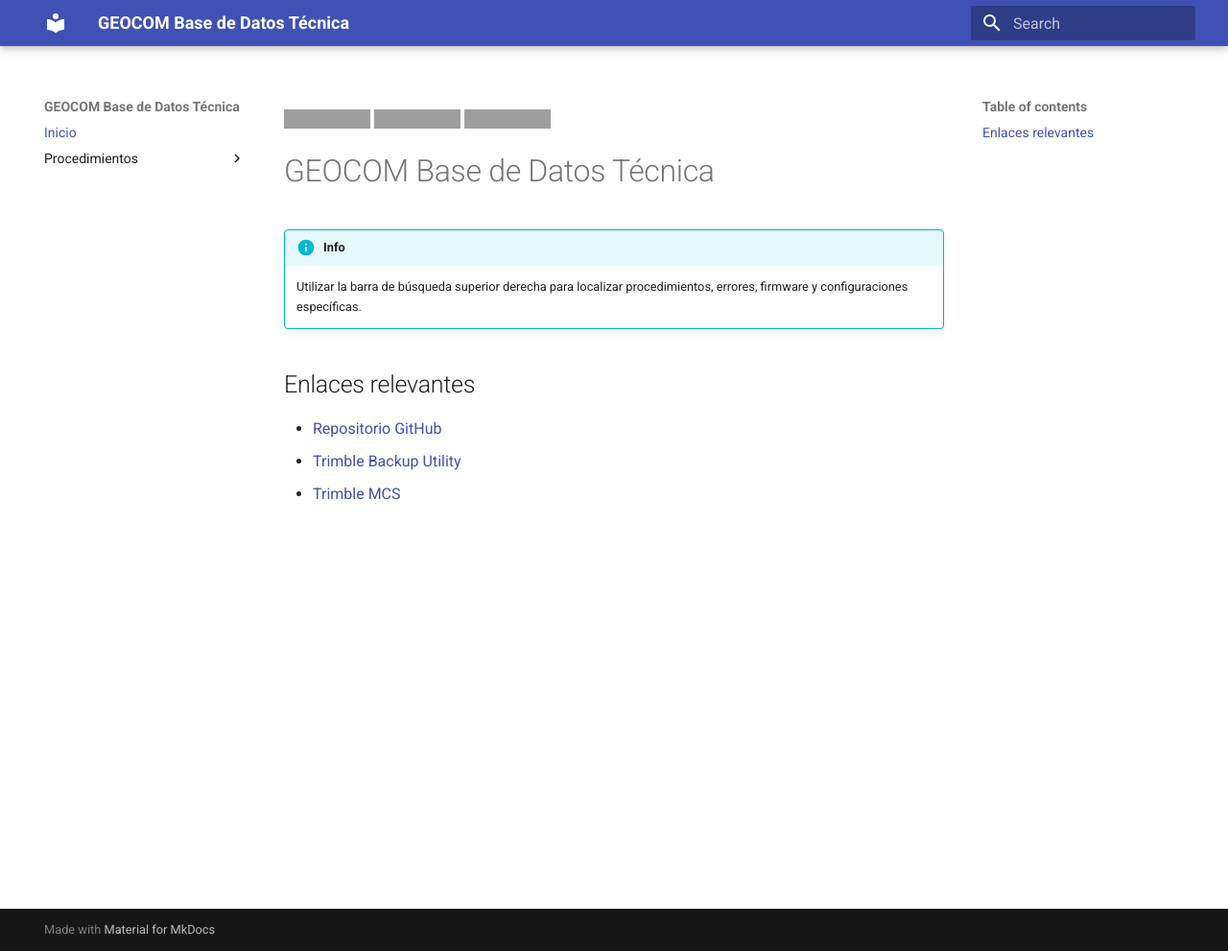
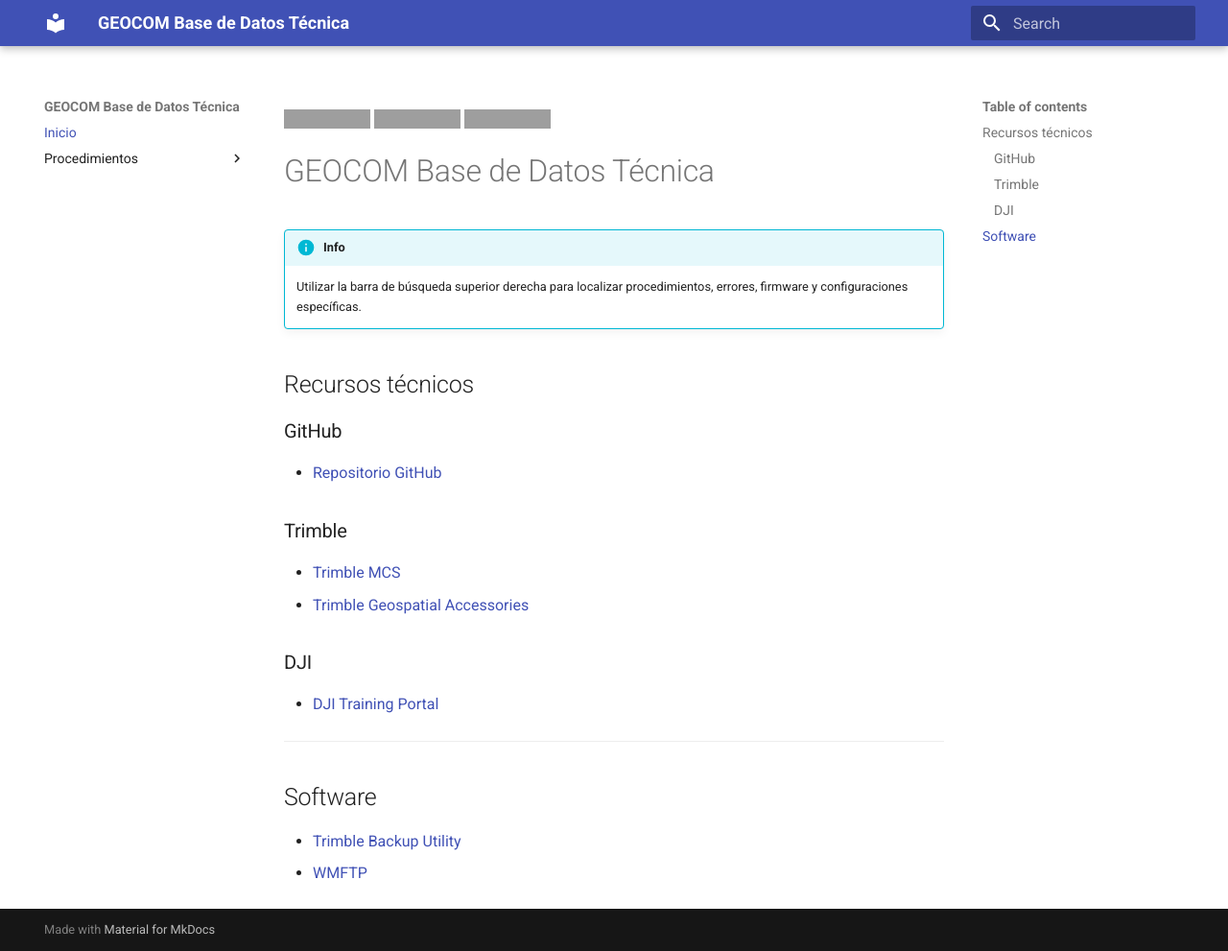
Before and after one commit to schweineorgel/geocom-kb, an MkDocs documentation site: the page built from docs/index.md, in a window 1280 px wide and 991 px high. Shown: the whole window at 96% size. Built offline with MkDocs 1.6.1 and Material for MkDocs 9.7.7, drawn with Linux system fonts in a browser that asks for light colours; grey boxes are pictures that could not be loaded.

Commit message:
actualizar index.md y agregar articulos

```diff
--- a/docs/index.md
+++ b/docs/index.md
@@ -5,7 +5,17 @@
 !!! info
     Utilizar la barra de búsqueda superior derecha para localizar procedimientos, errores, firmware y configuraciones específicas.
 
-## Enlaces relevantes
+## Recursos técnicos
+### GitHub
 - [Repositorio GitHub](https://github.com/schweineorgel/geocom-kb)
+### Trimble
+- [Trimble MCS](https://mcs.trimble.com/)
+- [Trimble Geospatial Accessories](https://geospatial.trimble.com/en/geospatial-accessories)
+### DJI
+- [DJI Training Portal](https://training.djiits.com/main/#/index)
+
+---
+
+## Software
 - [Trimble Backup Utility](https://github.com/schweineorgel/trimble-backup-utility/releases/latest)
-- [Trimble MCS](https://mcs.trimble.com/)
+- [WMFTP](https://drive.google.com/drive/folders/1QM-8yb-tqlYiGh7M0THCtgeOhqJePBOu?usp=drive_link)
--- a/mkdocs.yml
+++ b/mkdocs.yml
@@ -26,5 +26,9 @@
   - Inicio: index.md
 
   - Procedimientos:
-      - Phantom 4 RTK:
-          - Formateo Micro SD Phantom 4 RTK: procedimientos/phantom-4-rtk/phantom4rtk-microsd-format.md
+      - DJI:
+          - Phantom 4 RTK:
+              - Formateo Micro SD Phantom 4 RTK: procedimientos/dji/phantom-4-rtk/phantom4rtk-microsd-format.md
+      - Trimble:
+          - Colectoras:
+              - FTP para Windows Mobile: procedimientos/trimble/wmftp.md
```
Also changed, not shown: docs/procedimientos/dji/phantom-4-rtk/phantom4rtk-microsd-format.md (renamed from docs/procedimientos/phantom-4-rtk/phantom4rtk-microsd-format.md, +11 -11 lines), docs/procedimientos/trimble/wmftp.md (added, +80 -0 lines), docs/assets/wmftp/ftp_server_configscreen.jpg (added), docs/assets/wmftp/ftp_server_mainscreen.jpg (added).
